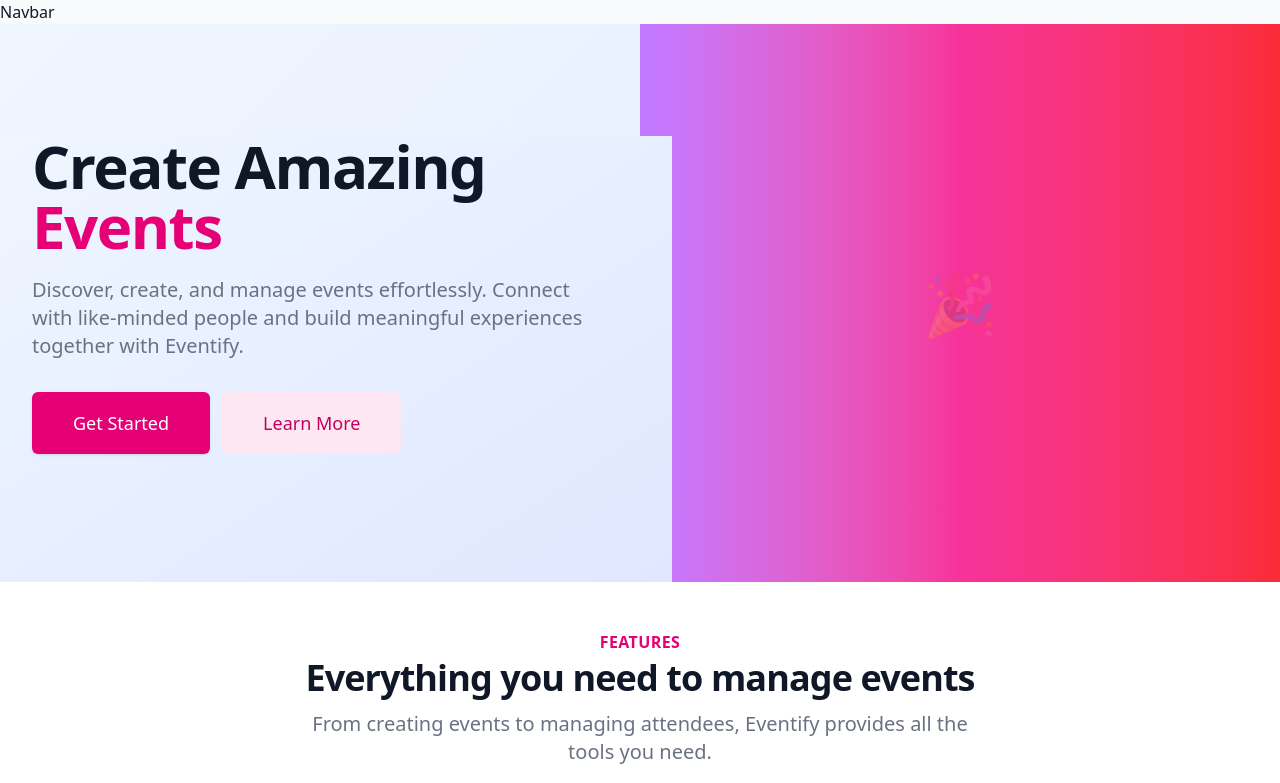
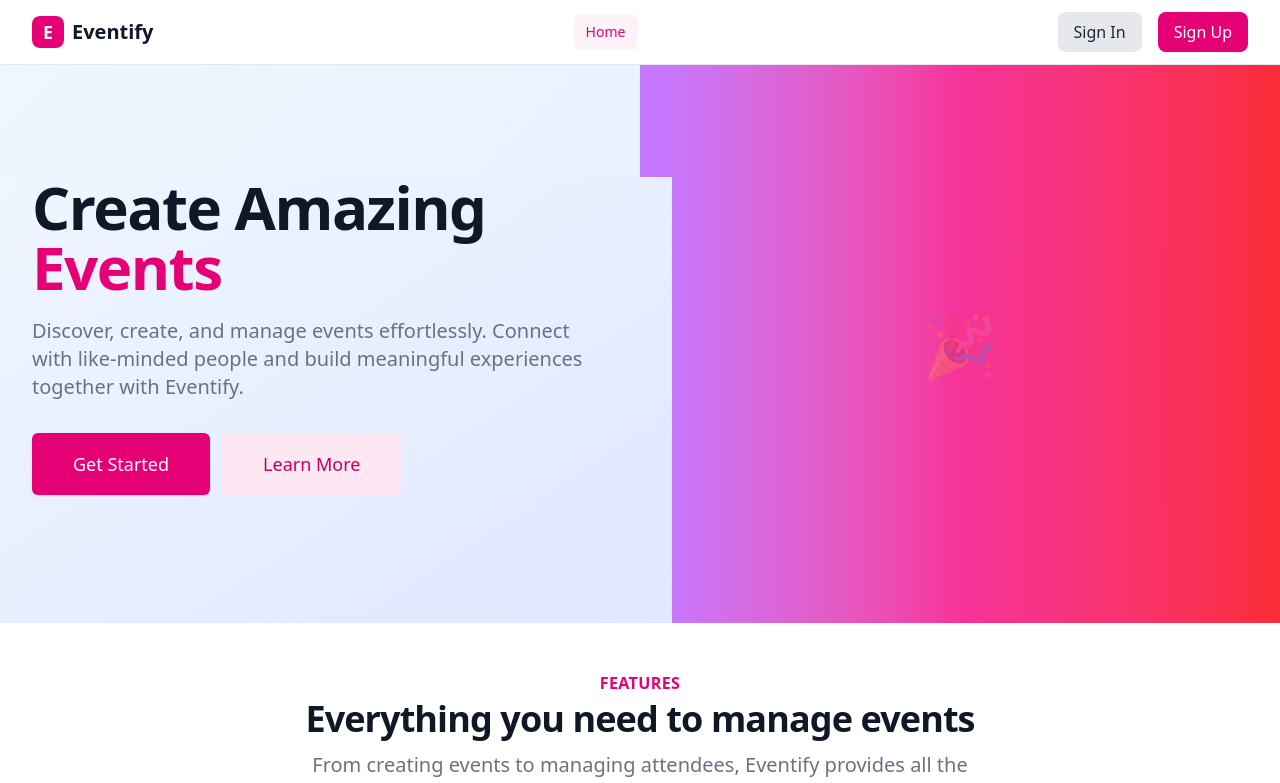
Before and after one commit to amirulkanak/eventify-event-management, a React (Vite) app: page / in a window 1280 px wide. Shown: the top 783 px of the page. Built offline with nearby package versions, Linux system fonts and the light colour scheme.

Commit message:
Navbar Section

```diff
--- a/src/components/common/Navbar.jsx
+++ b/src/components/common/Navbar.jsx
@@ -1,4 +1,163 @@
+import { useState } from 'react';
+import { Link, useLocation } from 'react-router-dom';
+import { useAuth } from '../../contexts/AuthContext';
+
 const Navbar = () => {
-  return <div>Navbar</div>;
+  const { user, isAuthenticated, logout } = useAuth();
+  const [isDropdownOpen, setIsDropdownOpen] = useState(false);
+  const location = useLocation();
+
+  const isActive = (path) => location.pathname === path;
+
+  const handleLogout = () => {
+    logout();
+    setIsDropdownOpen(false);
+  };
+
+  return (
+    <nav className="bg-white shadow-lg border-b border-gray-200">
+      <div className="max-w-7xl mx-auto px-4 sm:px-6 lg:px-8">
+        <div className="flex justify-between items-center h-16">
+          {/* Logo and Brand */}
+          <div className="flex items-center">
+            <Link to="/" className="flex items-center space-x-2">
+              <div className="w-8 h-8 bg-primary-600 rounded-lg flex items-center justify-center">
+                <span className="text-white font-bold text-lg">E</span>
+              </div>
+              <span className="text-xl font-bold text-gray-900">Eventify</span>
+            </Link>
+          </div>
+
+          {/* Navigation Links */}
+          <div className="hidden md:flex items-center space-x-1">
+            <Link
+              to="/"
+              className={isActive('/') ? 'navbar-item-active' : 'navbar-item'}>
+              Home
+            </Link>
+
+            {isAuthenticated ? (
+              <>
+                <Link
+                  to="/events"
+                  className={
+                    isActive('/events') ? 'navbar-item-active' : 'navbar-item'
+                  }>
+                  Events
+                </Link>
+                <Link
+                  to="/add-event"
+                  className={
+                    isActive('/add-event')
+                      ? 'navbar-item-active'
+                      : 'navbar-item'
+                  }>
+                  Add Event
+                </Link>
+                <Link
+                  to="/my-events"
+                  className={
+                    isActive('/my-events')
+                      ? 'navbar-item-active'
+                      : 'navbar-item'
+                  }>
+                  My Events
+                </Link>
+              </>
+            ) : null}
+          </div>
+
+          {/* User Profile / Auth */}
+          <div className="flex items-center">
+            {isAuthenticated ? (
+              <div className="relative">
+                <button
+                  onClick={() => setIsDropdownOpen(!isDropdownOpen)}
+                  className="flex items-center space-x-2 p-2 rounded-full hover:bg-gray-100 transition-colors duration-200">
+                  {user?.photoURL ? (
+                    <img
+                      src={user.photoURL}
+                      alt={user.name}
+                      className="w-8 h-8 rounded-full object-cover"
+                    />
+                  ) : (
+                    <div className="w-8 h-8 bg-primary-600 rounded-full flex items-center justify-center">
+                      <span className="text-white font-medium text-sm">
+                        {user?.name?.charAt(0)?.toUpperCase()}
+                      </span>
+                    </div>
+                  )}
+                </button>
+
+                {/* Dropdown Menu */}
+                {isDropdownOpen && (
+                  <div className="absolute right-0 mt-2 w-48 bg-white rounded-lg shadow-lg border border-gray-200 py-1 z-50">
+                    <div className="px-4 py-2 border-b border-gray-200">
+                      <p className="text-sm font-medium text-gray-900">
+                        {user?.name}
+                      </p>
+                      <p className="text-sm text-gray-500">{user?.email}</p>
+                    </div>
+                    <button
+                      onClick={handleLogout}
+                      className="w-full text-left px-4 py-2 text-sm text-gray-700 hover:bg-gray-100 transition-colors duration-200">
+                      Logout
+                    </button>
+                  </div>
+                )}
+              </div>
+            ) : (
+              <div className="flex items-center space-x-4">
+                <Link to="/login" className="btn-secondary">
+                  Sign In
+                </Link>
+                <Link to="/register" className="btn-primary">
+                  Sign Up
+                </Link>
+              </div>
+            )}
+          </div>
+        </div>
+
+        {/* Mobile Navigation */}
+        {isAuthenticated && (
+          <div className="md:hidden border-t border-gray-200 pt-2 pb-3">
+            <div className="flex flex-col space-y-1">
+              <Link
+                to="/events"
+                className={
+                  isActive('/events') ? 'navbar-item-active' : 'navbar-item'
+                }>
+                Events
+              </Link>
+              <Link
+                to="/add-event"
+                className={
+                  isActive('/add-event') ? 'navbar-item-active' : 'navbar-item'
+                }>
+                Add Event
+              </Link>
+              <Link
+                to="/my-events"
+                className={
+                  isActive('/my-events') ? 'navbar-item-active' : 'navbar-item'
+                }>
+                My Events
+              </Link>
+            </div>
+          </div>
+        )}
+      </div>
+
+      {/* Backdrop for dropdown */}
+      {isDropdownOpen && (
+        <div
+          className="fixed inset-0 z-40"
+          onClick={() => setIsDropdownOpen(false)}
+        />
+      )}
+    </nav>
+  );
 };
+
 export default Navbar;
```
